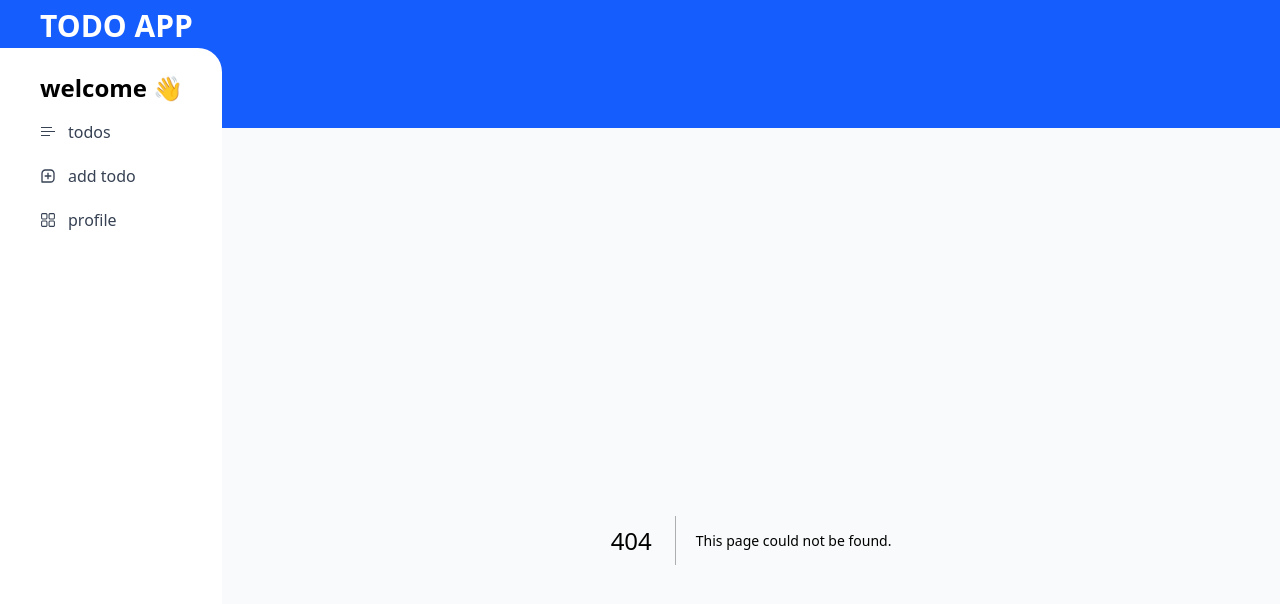
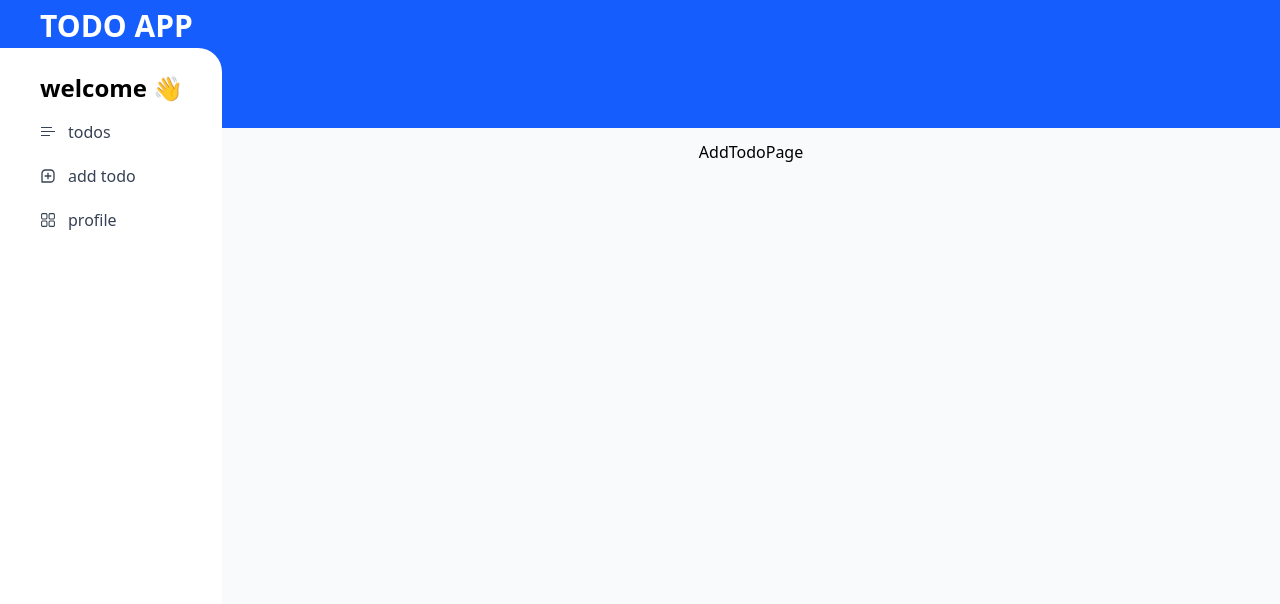
Before and after one commit to shahryar78f/todo-app, a Next.js app: page /add-todo in a window 1280 px wide. Before the commit this address had no page. Shown: the top 604 px of the page. Built offline with nearby package versions, Linux system fonts and the light colour scheme.

Commit message:
Add AddTodo component to integrate AddTodoPage, enabling users to add new todos directly from the application.

```diff
--- /dev/null
+++ b/src/app/add-todo/page.tsx
@@ -0,0 +1,9 @@
+import AddTodoPage from '@/components/template/AddTodo'
+
+function AddTodo() {
+  return (
+    <AddTodoPage/>
+  )
+}
+
+export default AddTodo
```
